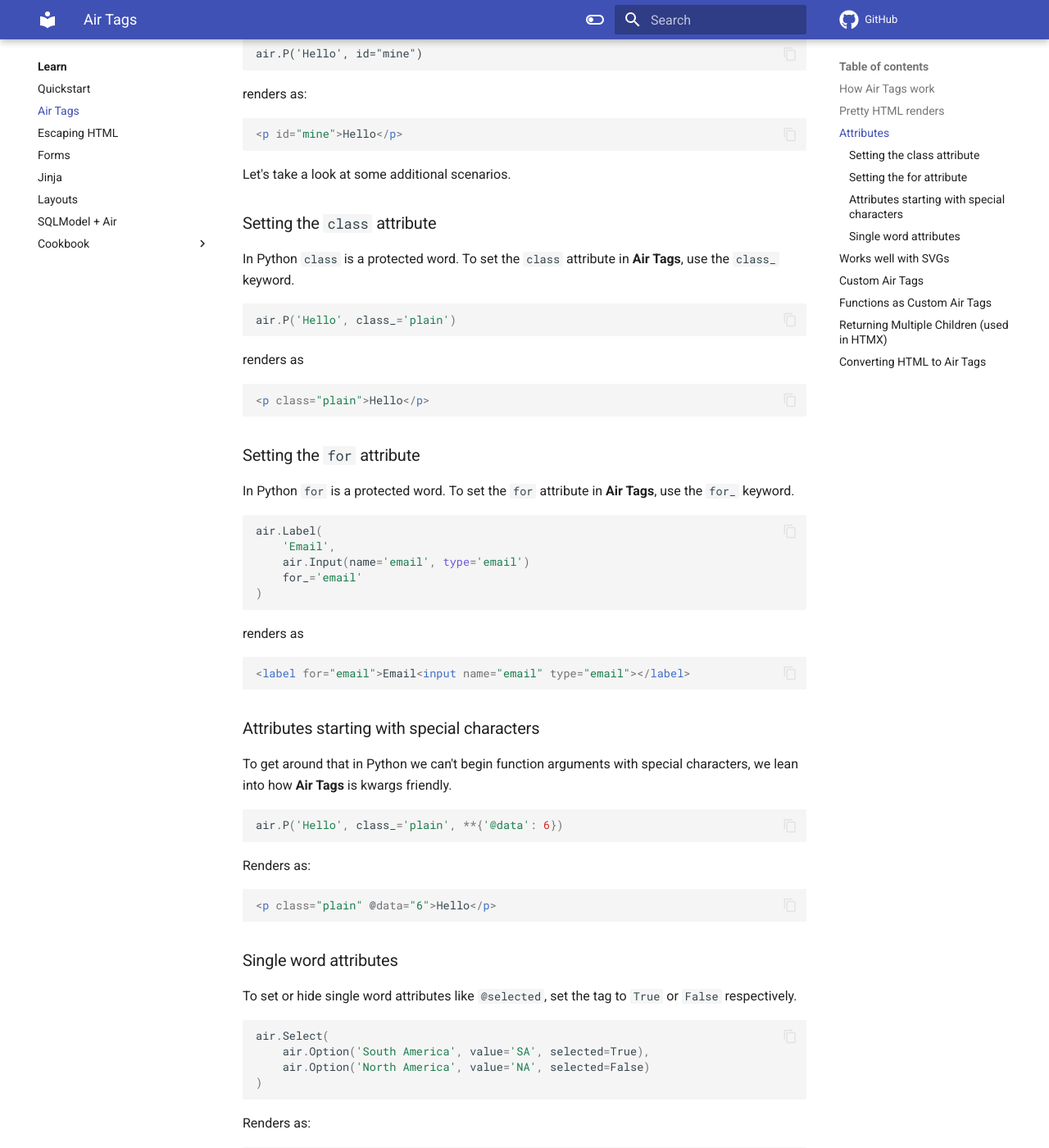
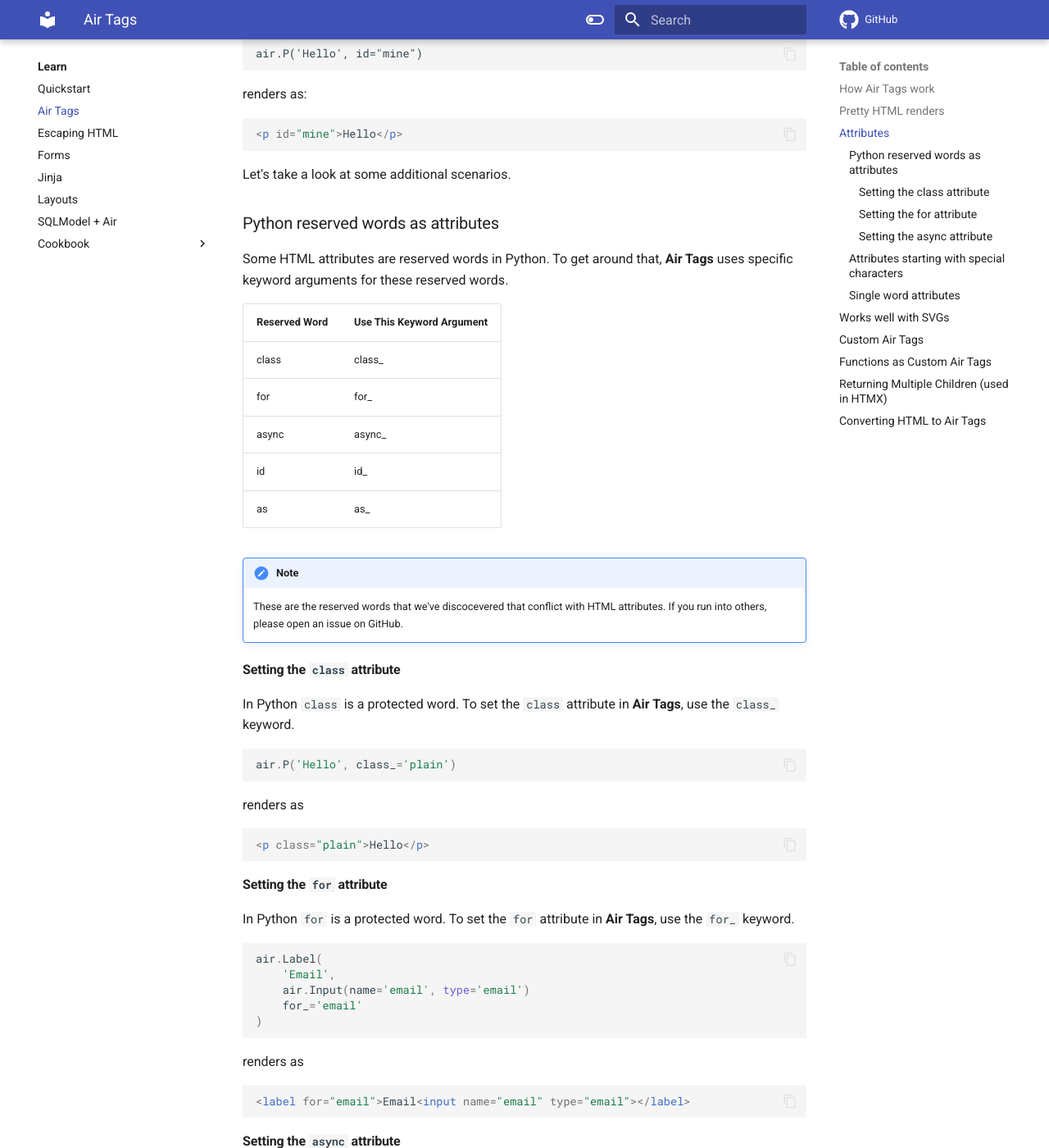
Before and after one commit to feldroy/air, an MkDocs documentation site: the page built from docs/learn/air_tags.md, in a window 1280 px wide and 1400 px high, scrolled down 2012 px. Shown: the whole window at 82% size. Built offline with MkDocs 1.6.1 and Material for MkDocs 9.7.7, drawn with Linux system fonts in a browser that asks for light colours; comment, search, counter and statistics services are not loaded; some of the changed text lies outside the part shown.

Commit message:
Update air tag docs for all reserved Python words

````diff
--- a/docs/learn/air_tags.md
+++ b/docs/learn/air_tags.md
@@ -95,7 +95,23 @@ renders as:
 
 Let's take a look at some additional scenarios.
 
-### Setting the `class` attribute
+### Python reserved words as attributes
+
+Some HTML attributes are reserved words in Python. To get around that, **Air Tags** uses specific keyword arguments for these reserved words.
+
+|Reserved Word|Use This Keyword Argument|
+|-------------|------------------------|
+|class        |class_                  |
+|for          |for_                    |
+|async        |async_                  |
+|id        |id_                  |
+|as        |as_                  |
+
+!!! note
+
+    These are the reserved words that we've discocevered that conflict with HTML attributes. If you run into others, please open an issue on GitHub.
+
+#### Setting the `class` attribute
 
 In Python `class` is a protected word. To set the `class` attribute in **Air Tags**, use the `class_` keyword.
 
@@ -109,7 +125,7 @@ renders as
 <p class="plain">Hello</p>
 ```
 
-### Setting the `for` attribute
+#### Setting the `for` attribute
 
 In Python `for` is a protected word. To set the `for` attribute in **Air Tags**, use the `for_` keyword.
 
@@ -125,6 +141,23 @@ renders as
 
 ```html
 <label for="email">Email<input name="email" type="email"></label>
+```
+
+#### Setting the `async` attribute
+
+In Python `async` is a protected word. To set the `async` attribute in **Air Tags**, use the `async_` keyword.
+
+```python
+air.Script(
+    'console.log("Hello, world!");',
+    async_=True,
+)
+```
+
+renders as
+
+```html
+<script async>console.log("Hello, world!");</script>
 ```
 
 ### Attributes starting with special characters
````
